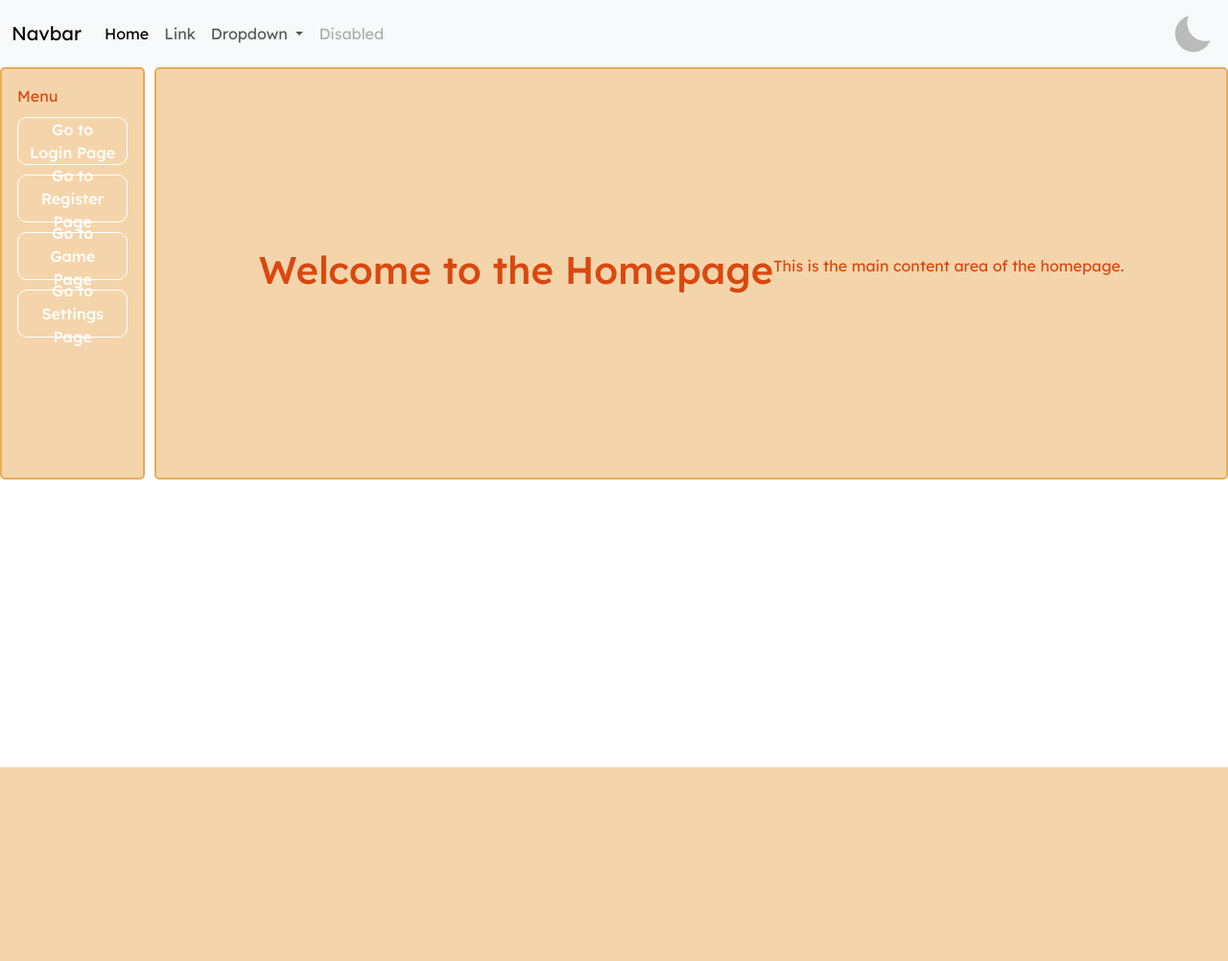
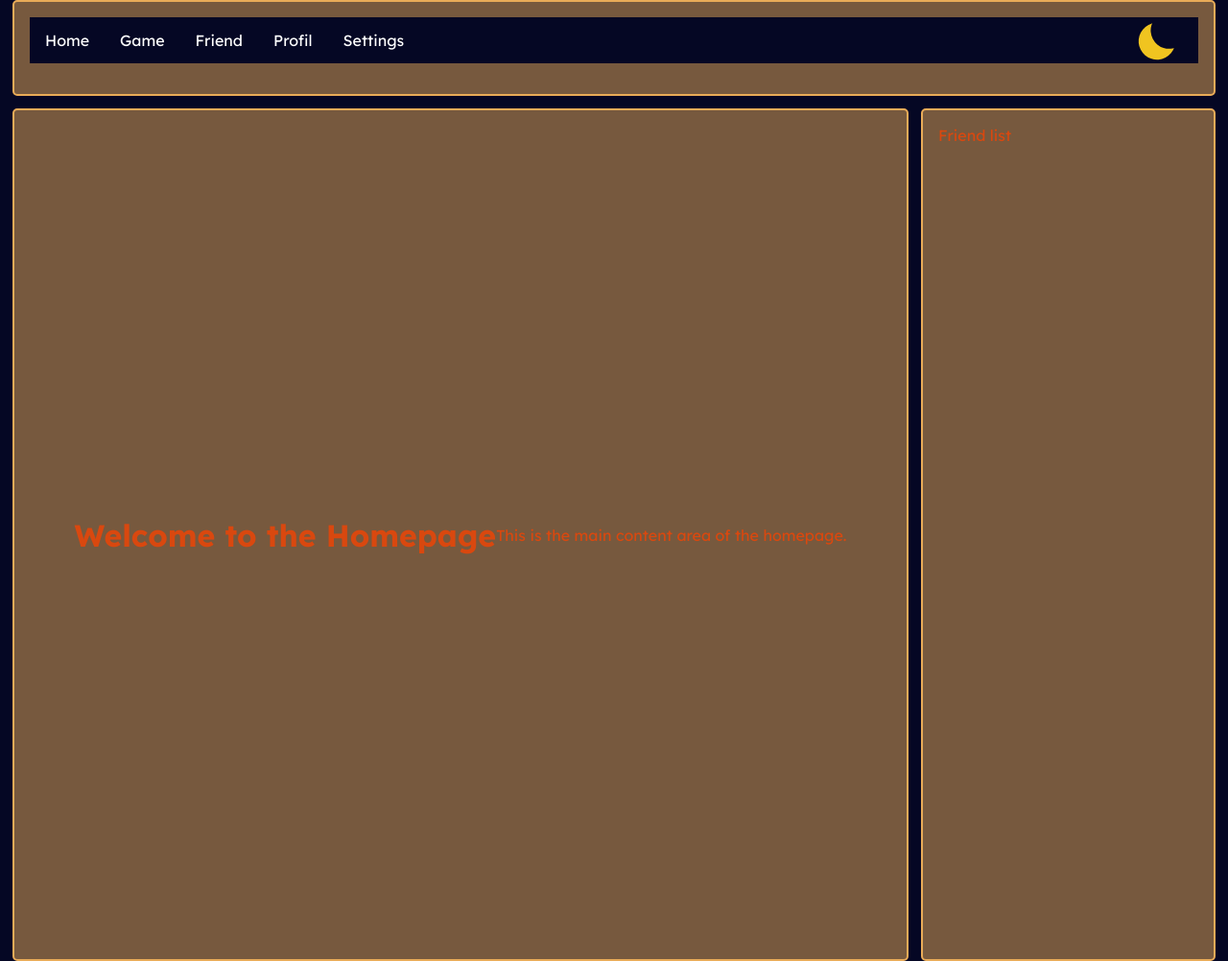
Before and after one commit to stanislas1200/ft_transcendence, a Django app: page / in a window 1280 px wide. Shown: the whole page at 96% size. Before the commit the page ends 800 px from the top, so only its background shows below. Run offline with Django 4.2, Linux system fonts and the light colour scheme.

Commit message:
debut chat/friend list et nav bar ok

```diff
--- a/src/services/UserInterface/home/templates/home/master.html
+++ b/src/services/UserInterface/home/templates/home/master.html
@@ -1,20 +1,17 @@
 {% load static %}
 
 <!DOCTYPE html>
-<html lang="en">
+<html lang="en" data-theme="dark">
 
 <head>
     <meta charset="UTF-8">
     <meta name="viewport" content="width=device-width, initial-scale=1.0">
     <title>Home Page</title>
     <link rel="icon" href="{% static 'favicon.ico' %}" type="image/x-icon">
-    <link href="https://cdn.jsdelivr.net/npm/bootstrap@5.3.3/dist/css/bootstrap.min.css" rel="stylesheet"
-        integrity="sha384-QWTKZyjpPEjISv5WaRU9OFeRpok6YctnYmDr5pNlyT2bRjXh0JMhjY6hW+ALEwIH" crossorigin="anonymous">
-    <script src="https://cdn.jsdelivr.net/npm/bootstrap@5.3.3/dist/js/bootstrap.bundle.min.js"
-        integrity="sha384-YvpcrYf0tY3lHB60NNkmXc5s9fDVZLESaAA55NDzOxhy9GkcIdslK1eN7N6jIeHz"
-        crossorigin="anonymous"></script>
     <link rel="stylesheet" type="text/css" href="{% static 'css/styles.css' %}">
     <link rel="stylesheet" type="text/css" href="{% static 'css/master.css' %}">
+    <link rel="stylesheet" type="text/css" href="{% static 'css/themeToggle.css' %}">
+    <link rel="stylesheet" type="text/css" href="{% static 'css/friend.css' %}">
 
     <!-- ************************************************ settings ******************************************************** -->
 
@@ -23,45 +20,21 @@
     <script src="{% static 'js/test.js' %}"></script>
     <script src="{% static 'js/pong.js' %}"></script>
     <script src="{% static 'js/spa.js' %}"></script>
+    <script src="{% static 'js/master.js' %}"></script>
+    <script src="{% static 'js/friend.js' %}"></script>
+    <!-- <script src="{% static 'js/themeToggle.js' %}"></script> -->
 </head>
 
 <body>
-    <div>
-        <nav class="navbar navbar-expand-lg bg-body-tertiary">
-            <div class="container-fluid">
-                <a class="navbar-brand" href="#">Navbar</a>
-                <button class="navbar-toggler" type="button" data-bs-toggle="collapse"
-                    data-bs-target="#navbarSupportedContent" aria-controls="navbarSupportedContent"
-                    aria-expanded="false" aria-label="Toggle navigation">
-                    <span class="navbar-toggler-icon"></span>
-                </button>
-                <div class="collapse navbar-collapse" id="navbarSupportedContent">
-                    <ul class="navbar-nav me-auto mb-2 mb-lg-0">
-                        <li class="nav-item">
-                            <a class="nav-link active" aria-current="page" onclick="loadPage('index')" href="#">Home</a>
-                        </li>
-                        <li class="nav-item">
-                            <a class="nav-link" href="#">Link</a>
-                        </li>
-                        <li class="nav-item dropdown">
-                            <a class="nav-link dropdown-toggle" href="#" role="button" data-bs-toggle="dropdown"
-                                aria-expanded="false">
-                                Dropdown
-                            </a>
-                            <ul class="dropdown-menu">
-                                <li><a class="dropdown-item" href="#">Action</a></li>
-                                <li><a class="dropdown-item" href="#">Another action</a></li>
-                                <li>
-                                    <hr class="dropdown-divider">
-                                </li>
-                                <li><a class="dropdown-item" href="#">Something else here</a></li>
-                            </ul>
-                        </li>
-                        <li class="nav-item">
-                            <a class="nav-link disabled" aria-disabled="true">Disabled</a>
-                        </li>
-                    </ul>
-                    <div class="d-flex">
+    <main>
+        <div class="wrapper">
+            <div class="one">
+                <ul>
+                    <li><a href="#home" onclick="setActive(this, 'login')">Home</a></li>
+                    <li><a href="#game" onclick="setActive(this, 'register')">Game</a></li>
+                    <li><a href="#friend" onclick="setActive(this, 'friend')">Friend</a></li>
+                    <li><a href="#profil" onclick="setActive(this, 'profil')">Profil</a></li>
+                    <li><a href="#settings" onclick="setActive(this, 'settings')">Settings</a></li>
                     <label for="themeToggle" class="themeToggle st-sunMoonThemeToggleBtn" type="checkbox">
                         <input type="checkbox" id="themeToggle" class="themeToggleInput" />
                         <svg width="18" height="18" viewBox="0 0 20 20" fill="currentColor" stroke="none">
@@ -80,24 +53,16 @@
                             </g>
                         </svg>
                     </label>
-
-                    </div>
-                </div>
-            </div>
-        </nav>
-    </div>
-    <div class="wrapper">
-        <div class="two">
-            Menu
-            <a href="#" class="btn btn-primary" onclick="loadPage('login')">Go to Login Page</a>
-            <a href="#" class="btn btn-primary" onclick="loadPage('register')">Go to Register Page</a>
-            <a href="#" class="btn btn-primary" onclick="loadPage('game')">Go to Game Page</a>
-            <a href="#" class="btn btn-primary" onclick="loadPage('settings')">Go to Settings Page</a>
+                </ul>
             </div>
             <div class="three" id="spa-content">
                 {% include content %}
             </div>
+            <div class="two">
+                Friend list
             </div>
+        </div>
+    </main>
 </body>
 <script>
     document.getElementById("themeToggle").addEventListener("click", function () {
--- a/src/services/UserInterface/home/templates/home/settings.html
+++ b/src/services/UserInterface/home/templates/home/settings.html
@@ -39,20 +39,20 @@
                         <div class="mb-3">
                             <label class="small mb-1" for="inputEmail">Email address</label>
                             <input class="form-control" id="inputEmail" type="email"
-                            placeholder="Enter your email address" value="name@example.com">
+                                placeholder="Enter your email address" value="name@example.com">
                         </div>
                         <!-- Form Row        -->
                         <div class="row gx-3 mb-3">
                             <!-- Form Group (Old Password)-->
                             <div class="col-md-6">
                                 <label class="small mb-1" for="inputOldPass">Old Password</label>
-                                <input class="form-control" id="inputOldPass" type="text"
+                                <input class="form-control" id="inputOldPass" type="password"
                                     placeholder="Your old password" value="">
                             </div>
                             <!-- Form Group (New Password)-->
                             <div class="col-md-6">
                                 <label class="small mb-1" for="inputNewPass">New Password</label>
-                                <input class="form-control" id="inputNewPass" type="text"
+                                <input class="form-control" id="inputNewPass" type="password"
                                     placeholder="Your new password" value="">
                             </div>
                         </div>
--- /dev/null
+++ b/src/services/UserInterface/static/css/friend.css
@@ -0,0 +1,134 @@
+/* Styles de base */
+body {
+    margin: 0;
+    font-family: Arial, sans-serif;
+}
+
+/* Container pour la SPA */
+.spa-container {
+    display: flex;
+    width: 100%;
+    height: 100%;
+    border: 1px solid #ddd;
+}
+
+/* Colonne de gauche pour la liste des amis */
+.sidebar {
+    width: 30%;
+    background-color: #f4f4f4;
+    border-right: 1px solid #ddd;
+    padding: 10px;
+    box-sizing: border-box;
+    overflow-y: auto;
+    display: flex;
+    flex-direction: column;
+}
+
+/* Liste des amis */
+#friend-list {
+    list-style-type: none;
+    padding: 0;
+    margin: 0;
+    display: flex;
+    flex-direction: column;
+}
+
+#friend-list li {
+    display: flex;
+    flex-direction: column;
+    padding: 10px;
+    border-bottom: 1px solid #ddd;
+    cursor: pointer;
+    transition: background-color 0.3s ease;
+}
+
+#friend-list li:hover {
+    background-color: #e0e0e0;
+}
+
+.friend-name {
+    font-weight: bold;
+    margin-bottom: 5px;
+}
+
+.last-message-preview {
+    color: #666;
+    font-size: 0.9em;
+    white-space: nowrap;
+    overflow: hidden;
+    text-overflow: ellipsis;
+    align-self: flex-end;
+    margin-top: auto;
+    text-align: right;
+    /* Aligne le texte à droite */
+}
+
+/* Zone de chat */
+.chat-area {
+    flex: 1;
+    padding: 10px;
+    background-color: #fff;
+    border-left: 1px solid #ddd;
+    overflow-y: auto;
+    display: flex;
+    flex-direction: column;
+}
+
+/* Style des messages */
+.message {
+    margin: 5px 0;
+    padding: 10px;
+    border-radius: 10px;
+}
+
+.received {
+    background-color: #f1f0f0;
+    align-self: flex-start;
+}
+
+.sent {
+    background-color: #007bff;
+    color: white;
+    align-self: flex-end;
+}
+
+/* Barre de saisie pour les messages */
+.message-input {
+    display: flex;
+    align-items: center;
+    padding: 10px;
+    border-top: 1px solid #ddd;
+    background-color: #f4f4f4;
+}
+
+#message-input {
+    flex: 1;
+    padding: 10px;
+    border: 1px solid #ddd;
+    border-radius: 20px;
+    resize: none;
+    /* Empêche le redimensionnement */
+    margin-right: 10px;
+    font-size: 1em;
+    outline: none;
+}
+
+#message-input:focus {
+    border-color: #007bff;
+    box-shadow: 0 0 5px rgba(0, 123, 255, 0.3);
+}
+
+#send-button {
+    padding: 10px 20px;
+    border: none;
+    border-radius: 20px;
+    background-color: #007bff;
+    color: white;
+    cursor: pointer;
+    font-size: 1em;
+    transition: background-color 0.3s ease;
+}
+
+#send-button:hover {
+    background-color: #0056b3;
+}
--- a/src/services/UserInterface/static/css/master.css
+++ b/src/services/UserInterface/static/css/master.css
@@ -1,21 +1,6 @@
-:root[data-theme="light"] {
-    --text: #050724;
-    --background: #ffffff;
-    --primary: #121c78;
-    --secondary: #d47aeb;
-    --accent: #bf1da9;
-}
-
-:root[data-theme="dark"] {
-    --text: #dbddfa;
-    --background: #050724;
-    --primary: #8791ed;
-    --secondary: #6e1485;
-    --accent: #e240cd;
-}
-
 body {
     background-color: var(--background);
+    color: var(--text);
 }
 
 /* This is for the light/dark mode button */
@@ -250,7 +235,7 @@ body {
 
 .wrapper {
     max-width: 100%;
-    height: 90%;
+    height: 100%;
     margin: 0 auto;
 }
 
@@ -265,21 +250,26 @@ body {
 .wrapper {
     display: grid;
     grid-template-columns: repeat(8, 1fr);
-    grid-gap: 10px;
+    grid-gap: 1vw;
     grid-auto-rows: minmax(100px, auto);
 }
 
-.two {
-    grid-column: 1 / 2;
-    grid-row: 1 / 5;
+.one {
+    grid-row: 1 / 2;
+    grid-column: 1 / 100;
 }
 
 .three {
     display: flex;
     align-items: center;
     justify-content: center;
-    grid-column: 2 / 9;
-    grid-row: 1 / 5;
+    grid-column: 1 / 75;
+    grid-row: 2 / 10;
+}
+
+.two {
+    grid-column: 75 / 100;
+    grid-row: 2 / 10;
 }
 
 /* settings */
@@ -412,3 +402,80 @@ body {
 .error__close path {
     fill: #fff;
 }
+
+main {
+    display: flex;
+    justify-content: center;
+    align-items: center;
+    background-color: var(--background);
+}
+
+ul {
+    list-style-type: none;
+    margin: 0;
+    padding: 0;
+    overflow: hidden;
+    color: var(--text);
+    background-color: var(--background);
+    border-color: var(--primary);
+}
+
+li {
+    color: var(--text);
+    float: left;
+}
+
+li a {
+    color: var(--text);
+    display: block;
+    text-align: center;
+    /* padding: 14px 16px; */
+    text-decoration: none;
+}
+
+li a:hover:not(.active) {
+    color: var(--text);
+    background-color: var(--primary);
+    border-color: var(--primary);
+}
+
+.active {
+    color: var(--text);
+    background-color: var(--secondary);
+    border-color: var(--secondary);
+}
+
+ul {
+    color: var(--text);
+    list-style-type: none;
+    margin: 0;
+    padding: 0;
+    overflow: hidden;
+    background-color: var(--background);
+    border-color: var(--primary);
+}
+
+li {
+    color: var(--text);
+    float: left;
+}
+
+li a {
+    color: var(--text);
+    display: block;
+    text-align: center;
+    padding: 14px 16px;
+    text-decoration: none;
+}
+
+li a:hover:not(.active) {
+    color: var(--text);
+    background-color: var(--primary);
+    border-color: var(--secondary);
+}
+
+.active {
+    color: var(--text);
+    background-color: var(--secondary);
+    border-color: var(--secondary);
+}
--- a/src/services/UserInterface/static/css/themeToggle.css
+++ b/src/services/UserInterface/static/css/themeToggle.css
@@ -4,8 +4,8 @@
 
 .st-sunMoonThemeToggleBtn {
     position: absolute;
-    top: 20px;
-    right: 20px;
+    top: 17px;
+    right: 50px;
     cursor: pointer;
 }
 
--- /dev/null
+++ b/src/services/UserInterface/static/js/friend.js
@@ -0,0 +1,100 @@
+document.addEventListener('DOMContentLoaded', function () {
+    // Données d'exemple pour les amis
+    const friends = [
+        { id: 'chat1', name: 'Alice', lastMessage: 'Hello Alice!' },
+        { id: 'chat2', name: 'Bob', lastMessage: 'What’s up?' },
+        { id: 'chat3', name: 'Charlie', lastMessage: 'Long time no see!' }
+    ];
+
+    const messages = {
+        chat1: ['Hello Alice!', 'How are you?'],
+        chat2: ['Hi Bob!', 'What’s up?'],
+        chat3: ['Hey Charlie!', 'Long time no see!']
+    };
+
+    const friendList = document.getElementById('friend-list');
+    const chatArea = document.getElementById('chat-area');
+    const messageInput = document.getElementById('message-input');
+    const sendButton = document.getElementById('send-button');
+
+    // Fonction pour ajouter un message à la zone de chat
+    function addMessage(message, type) {
+        const messageElement = document.createElement('div');
+        messageElement.classList.add('message', type);
+        messageElement.textContent = message;
+        chatArea.appendChild(messageElement);
+
+        // Faire défiler vers le bas pour afficher le dernier message
+        chatArea.scrollTop = chatArea.scrollHeight;
+    }
+
+    // Fonction pour charger le chat d'un ami
+    function loadChat(chatId) {
+        // Effacer le contenu actuel du chat
+        chatArea.innerHTML = '';
+
+        // Ajouter les messages de l'ami sélectionné
+        if (messages[chatId]) {
+            messages[chatId].forEach(msg => {
+                addMessage(msg, 'received');
+            });
+
+            // Ajouter un message d'exemple
+            addMessage('This is a new message.', 'sent');
+        } else {
+            chatArea.innerHTML = '<p>Sélectionnez un ami pour commencer à discuter.</p>';
+        }
+    }
+
+    // Ajouter les amis à la liste
+    friends.forEach(friend => {
+        const listItem = document.createElement('li');
+        listItem.dataset.chat = friend.id;
+
+        const nameSpan = document.createElement('span');
+        nameSpan.classList.add('friend-name');
+        nameSpan.textContent = friend.name;
+
+        const previewSpan = document.createElement('span');
+        previewSpan.classList.add('last-message-preview');
+        previewSpan.textContent = friend.lastMessage;
+
+        listItem.appendChild(nameSpan);
+        listItem.appendChild(previewSpan);
+
+        listItem.addEventListener('click', () => loadChat(friend.id));
+        friendList.appendChild(listItem);
+    });
+
+    // Charger le chat du premier ami par défaut
+    if (friends.length > 0) {
+        loadChat(friends[0].id);
+    }
+
+    // Fonction pour envoyer un nouveau message
+    function sendMessage() {
+        const message = messageInput.value.trim();
+        if (message) {
+            addMessage(message, 'sent');
+            messageInput.value = ''; // Efface le champ de saisie
+
+            // Optionnel : Ajouter le message au chat de l'ami sélectionné
+            const selectedFriendId = document.querySelector('#friend-list li.selected')?.dataset.chat;
+            if (selectedFriendId) {
+                messages[selectedFriendId] = messages[selectedFriendId] || [];
+                messages[selectedFriendId].push(message);
+            }
+        }
+    }
+
+    // Ajouter un gestionnaire d'événements pour le bouton d'envoi
+    sendButton.addEventListener('click', sendMessage);
+
+    // Optionnel : Ajouter un gestionnaire d'événements pour appuyer sur Entrée pour envoyer un message
+    messageInput.addEventListener('keypress', function (event) {
+        if (event.key === 'Enter' && !event.shiftKey) {
+            event.preventDefault(); // Évite de sauter une ligne
+            sendMessage();
+        }
+    });
+});
--- /dev/null
+++ b/src/services/UserInterface/static/js/master.js
@@ -0,0 +1,13 @@
+function setActive(element, pageName) {
+    // Retirer la classe 'active' de tous les liens
+    const links = document.querySelectorAll('ul li a');
+    links.forEach(link => {
+        link.classList.remove('active');
+    });
+
+    // Ajouter la classe 'active' au lien cliqué
+    element.classList.add('active');
+
+    // Charger la page correspondante
+    loadPage(pageName);
+}
```
Also changed, not shown: src/services/UserInterface/home/templates/home/friend.html (added, +27 -0 lines), 1 other file. Lines whose indentation alone changed are shown as unchanged.
